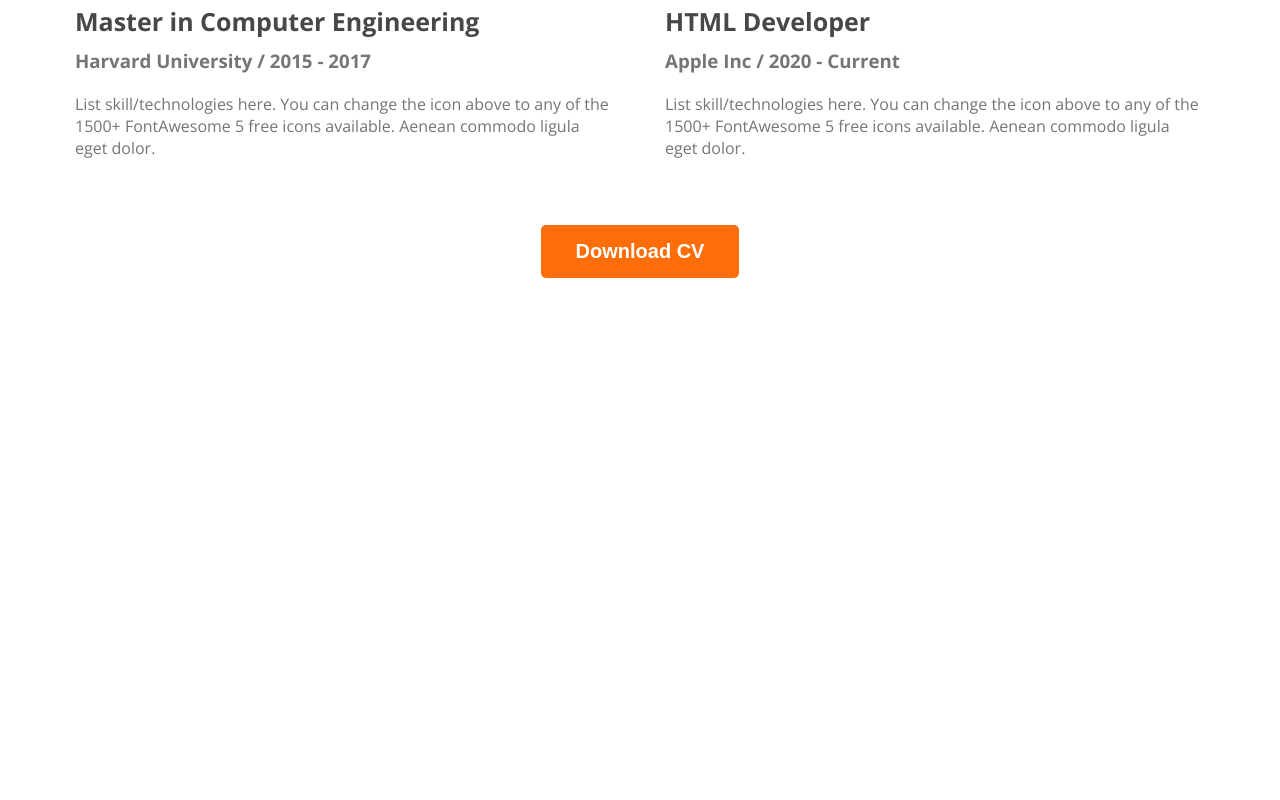
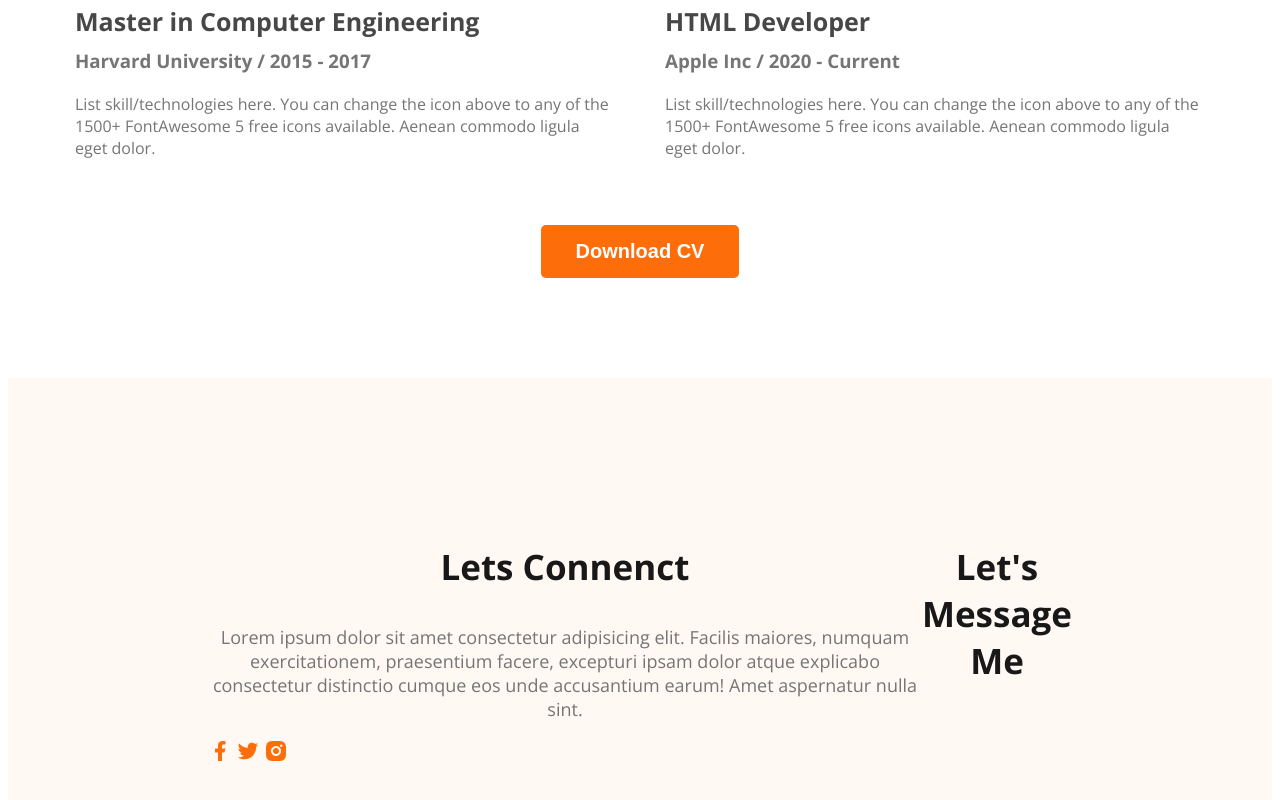
Before and after one commit to Robin39-AFS/My-Portfolio, a plain HTML site: page index.html in a window 1280 px wide. Shown: the part 2794-3594 px from the top of the page. Before the commit the page ends 3122 px from the top, so only its background shows below. Drawn offline with nearby package versions, Linux system fonts and the light colour scheme.

Commit message:
footer created

```diff
--- a/index.html
+++ b/index.html
@@ -157,7 +157,20 @@
           </section>
     </main>
     <footer>
-
+        <div class="footer-column">
+            <h3 class="section-title">Lets Connenct</h3>
+            <p class="section-description">
+                Lorem ipsum dolor sit amet consectetur adipisicing elit. Facilis maiores, numquam exercitationem, praesentium facere, excepturi ipsam dolor atque explicabo consectetur distinctio cumque eos unde accusantium earum! Amet aspernatur nulla sint.
+            </p>
+            <div class="social-link">
+                <a href=""><img src="images/icons/facebook.png" alt="facebook"></a>
+                <a href=""><img src="images/icons/twitter.png" alt="twitter"></a>
+                <a href=""><img src="images/icons/insta.png" alt="insta"></a>
+            </div>
+        </div>
+        <div class="footer-column">
+            <h3 class="section-title">Let's Message Me</h3>
+        </div>
     </footer>
 </body>
 
--- a/styles/portfolio.css
+++ b/styles/portfolio.css
@@ -163,3 +163,12 @@ main section{
     text-align: center;
     margin: 50px;
 }
+
+/* footer style */
+
+footer{
+    display: flex;
+    background-color: #FFF8F3;
+    margin-top: 100px;
+    padding: 130px 200px;
+}
```
